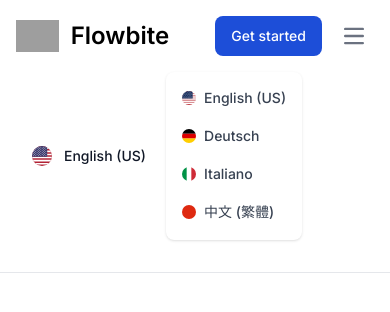
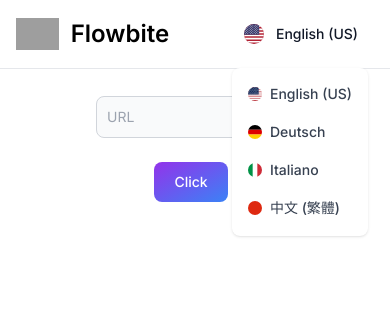
Before and after one commit to lzzzzl/twitter-keeper, a Next.js app: page / in a window 390 px wide. Both pictures are taken after a click on the button "English (US)". Shown: the top 312 px of the page. Built offline with nearby package versions, Linux system fonts and the light colour scheme; grey boxes are pictures that could not be loaded.

Commit message:
fix lanuage button

```diff
--- a/app/components/navbar.tsx
+++ b/app/components/navbar.tsx
@@ -25,44 +25,13 @@
               Flowbite
             </span>
           </a>
-          <div className="flex md:order-2 space-x-3 md:space-x-0 rtl:space-x-reverse">
-            <button
-              type="button"
-              className="text-white bg-blue-700 hover:bg-blue-800 focus:ring-4 focus:outline-none focus:ring-blue-300 font-medium rounded-lg text-sm px-4 py-2 text-center dark:bg-blue-600 dark:hover:bg-blue-700 dark:focus:ring-blue-800"
-            >
-              Get started
-            </button>
-            <button
-              data-collapse-toggle="navbar-sticky"
-              type="button"
-              className="inline-flex items-center p-2 w-10 h-10 justify-center text-sm text-gray-500 rounded-lg md:hidden hover:bg-gray-100 focus:outline-none focus:ring-2 focus:ring-gray-200 dark:text-gray-400 dark:hover:bg-gray-700 dark:focus:ring-gray-600"
-              aria-controls="navbar-sticky"
-              aria-expanded="false"
-            >
-              <span className="sr-only">Open main menu</span>
-              <svg
-                className="w-5 h-5"
-                aria-hidden="true"
-                xmlns="http://www.w3.org/2000/svg"
-                fill="none"
-                viewBox="0 0 17 14"
-              >
-                <path
-                  stroke="currentColor"
-                  stroke-linecap="round"
-                  stroke-linejoin="round"
-                  stroke-width="2"
-                  d="M1 1h15M1 7h15M1 13h15"
-                />
-              </svg>
-            </button>
-          </div>
 
-          <div className="flex items-center md:order-2 space-x-1 md:space-x-0 rtl:space-x-reverse">
+
+          <div className="relative flex items-center md:order-2 space-x-1 md:space-x-0 rtl:space-x-reverse">
             <button
               type="button"
               data-dropdown-toggle="language-dropdown-menu"
-              className="inline-flex items-center font-medium justify-center px-4 py-2 text-sm text-gray-900 dark:text-white rounded-lg cursor-pointer hover:bg-gray-100 dark:hover:bg-gray-700 dark:hover:text-white"
+              className="inline-flex items-center font-medium justify-center px-4 py-2 text-sm text-gray-900 dark:text-white rounded-lg cursor-pointer hover:bg-gray-100 dark:hover:bg-gray-700"
               onClick={toggleDropdown}
             >
               <svg
@@ -108,8 +77,9 @@
 
             {isOpen && (
               <div
-                className="z-50 my-4 text-base list-none bg-white divide-y divide-gray-100 rounded-lg shadow dark:bg-gray-700"
+                className="dropdown-menu absolute z-50 my-4 text-base list-none bg-white divide-y divide-gray-100 rounded-lg shadow dark:bg-gray-700"
                 id="language-dropdown-menu"
+                style={{ top: "100%", left: 0 }} // This positions the dropdown right below the button
               >
                 <ul className="py-2 font-medium" role="none">
                   <li>
--- a/app/globals.css
+++ b/app/globals.css
@@ -1,3 +1,11 @@
 @tailwind base;
 @tailwind components;
 @tailwind utilities;
+
+.dropdown-menu {
+  position: absolute; /* This positions the dropdown menu absolutely within its parent */
+  top: 100%; /* This pushes the dropdown right below the button */
+  left: 0; /* Aligns the dropdown menu to the left edge of the button */
+  width: max-content; /* Optional: Adjust width as needed */
+  z-index: 1000; /* Ensures dropdown is on top */
+}
```
